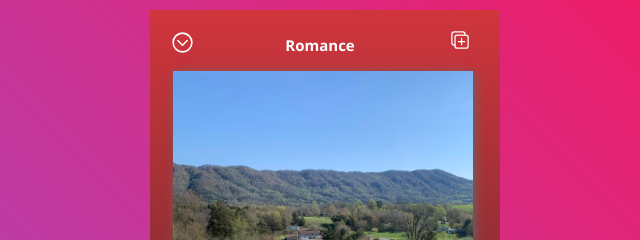
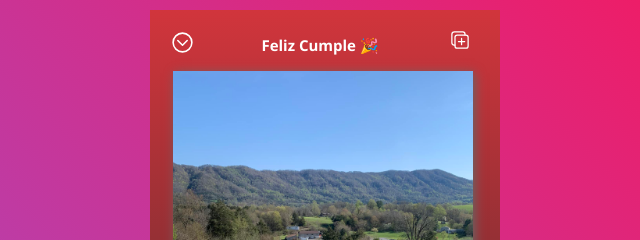
Before and after one commit to jl7525271/felij-_cumple, a plain HTML site: page index.html in a window 1280 px wide. Shown: the top 240 px of the page, 315-955 px from the left. Drawn offline with nearby package versions, Linux system fonts and the light colour scheme.

Commit message:
cambio de palabra Romance

```diff
--- a/index.html
+++ b/index.html
@@ -15,7 +15,7 @@
         <section id="container">
             <ul class="cabeza">
                 <li> <a href="#" class="exi"><ion-icon name="chevron-down-circle-outline"></ion-icon></a></li>
-                <li> <a href="#" class="album">Romance</a></li>
+                <li> <a href="#" class="album">Feliz Cumple 🎉</a></li>
                 <li> <a href="#" class="opciones"><ion-icon name="duplicate-outline"></ion-icon></a></li>
             </ul>
             <div id="caratula">
```
